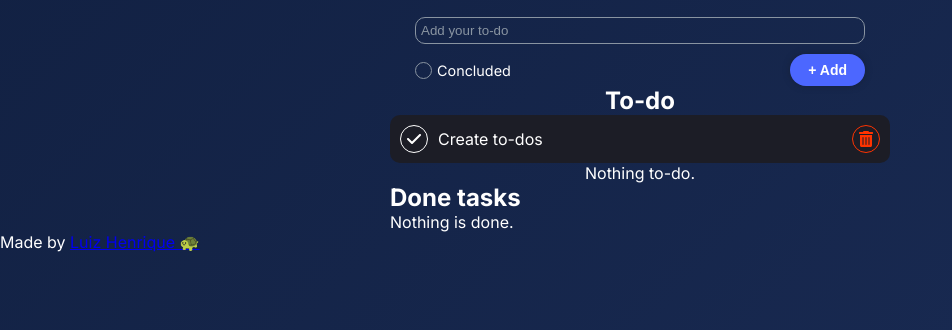
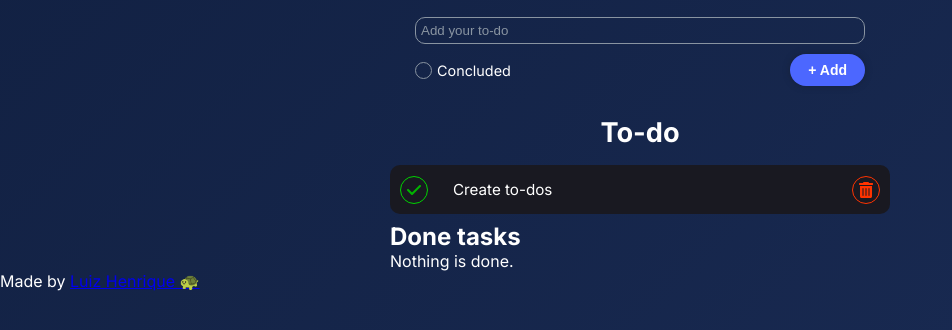
Before and after one commit to luizhf42/to-do-app, a website built with webpack: page index.html in a window 1280 px wide. Shown: the part 62-392 px from the top of the page, without its empty margins (0-952 px from the left). Built offline with nearby package versions, Linux system fonts and the light colour scheme.

Commit message:
finishing the todos section style

```diff
--- a/index.html
+++ b/index.html
@@ -23,7 +23,7 @@
       <form>
         <input
           type="text"
-          class="add-todo-input"
+          class="add-todo-input input"
           id="add-todo"
           placeholder="Add your to-do"
         />
@@ -51,12 +51,13 @@
         <h2 class="todo-title">To-do</h2>
         <ul class="todo-list">
           <li class="initial-todo todo">
-            <span role="button" class="done-btn todo-btn"><img
-              src="public/assets/images/checked.svg"
-              alt
-              class="done-icon todo-icon"
-          /></span>
-            <span class="todo-text">Create to-dos</span>
+            <span role="button" class="done-btn todo-btn"
+              ><img
+                src="public/assets/images/checked.svg"
+                alt
+                class="done-icon todo-icon"
+            /></span>
+            <span contenteditable class="todo-text input">Create to-dos</span>
             <span role="button" class="delete-btn todo-btn"
               ><img
                 src="public/assets/images/trash-can.svg"
@@ -64,15 +65,15 @@
                 class="delete-icon todo-icon"
             /></span>
           </li>
-          <p class="no-todos-msg">Nothing to-do.</p>
         </ul>
+        <p class="no-todos-msg">Nothing to-do.</p>
       </section>
 
       <section class="done">
         <h2 class="done-title">Done tasks</h2>
         <ul class="done-list">
-          <p>Nothing is done.</p>
         </ul>
+        <p>Nothing is done.</p>
       </section>
     </main>
     <footer>
--- a/public/assets/style/base.css
+++ b/public/assets/style/base.css
@@ -8,6 +8,8 @@
   --input-focus: #b0c0d1;
   --todo-extras: #4c67ff;
   --delete-btn: #ff3300;
+  --done-btn: #00d300;
+  --todo-bg: #191921;
 }
 
 * {
@@ -23,3 +25,13 @@ body {
   background: var(--bg);
   background: linear-gradient(135deg, var(--bg) 0%, #1b2d57 100%);
 }
+
+.input {
+  border-radius: 10px;
+  padding: 5px;
+  background: transparent;
+}
+
+.input:focus {
+  outline: 1px solid var(--input-focus);
+}
--- a/public/assets/style/main/form/button.css
+++ b/public/assets/style/main/form/button.css
@@ -9,11 +9,13 @@
   font-weight: bold;
   padding: 8px 18px;
   text-decoration: none;
+}
+
+.add-todo-btn:hover {
   transition: 0.3s;
-}
-.add-todo-btn:hover {
   background-color: rgb(65, 82, 169);
 }
+
 .add-todo-btn:active {
   position: relative;
   top: 1px;
--- a/public/assets/style/main/form/main.css
+++ b/public/assets/style/main/form/main.css
@@ -4,14 +4,12 @@ form {
   flex-direction: column;
   align-items: center;
   justify-content: space-between;
+  margin-bottom: 30px;
 }
 
 .add-todo-input {
   width: 90%;
   border: 1px solid var(--input);
-  padding: 5px;
-  background: transparent;
-  border-radius: 10px;
   margin-bottom: 10px;
   color: inherit;
 }
@@ -20,10 +18,6 @@ form {
   color: var(--input);
 }
 
-.add-todo-input:focus {
-  outline: 1px solid var(--input-focus);
-}
-
 .todo-extras {
   width: 90%;
   display: flex;
--- a/public/assets/style/main/todos/todos.css
+++ b/public/assets/style/main/todos/todos.css
@@ -1,16 +1,25 @@
-.todos {
+.todo-title {
   text-align: center;
+  font-size: 1.7rem;
+  margin: 1rem 0;
 }
 
 .todo {
+  margin-bottom: .5rem;
   width: 100%;
-  background: #1c1d26;
+  background: var(--todo-bg);
   display: flex;
   align-items: center;
+  justify-content: space-between;
   min-height: 35px;
   padding: 10px;
   position: relative;
   border-radius: 10px;
+}
+
+.todo-text {
+  font-size: 0.95rem;
+  width: 80%;
 }
 
 .todo-btn {
@@ -21,12 +30,19 @@
   border: 1px solid;
   border-radius: 50%;
   padding: 5px;
-  margin-right: 10px;
+}
+
+.todo-btn:hover {
+  cursor: pointer;
+  transform: scale(1.1);
+  transition: .2s;
+}
+
+.done-btn {
+  border-color: var(--done-btn);
 }
 
 .delete-btn {
-  position: absolute;
-  right: 0;
   border-color: var(--delete-btn);
 }
 
@@ -34,3 +50,13 @@
   height: 100%;
   width: auto;
 }
+
+.done-icon {
+  filter: invert(57%) sepia(48%) saturate(5971%) hue-rotate(89deg)
+    brightness(107%) contrast(119%);
+}
+
+.no-todos-msg {
+  display: none;
+  text-align: center;
+}
```
